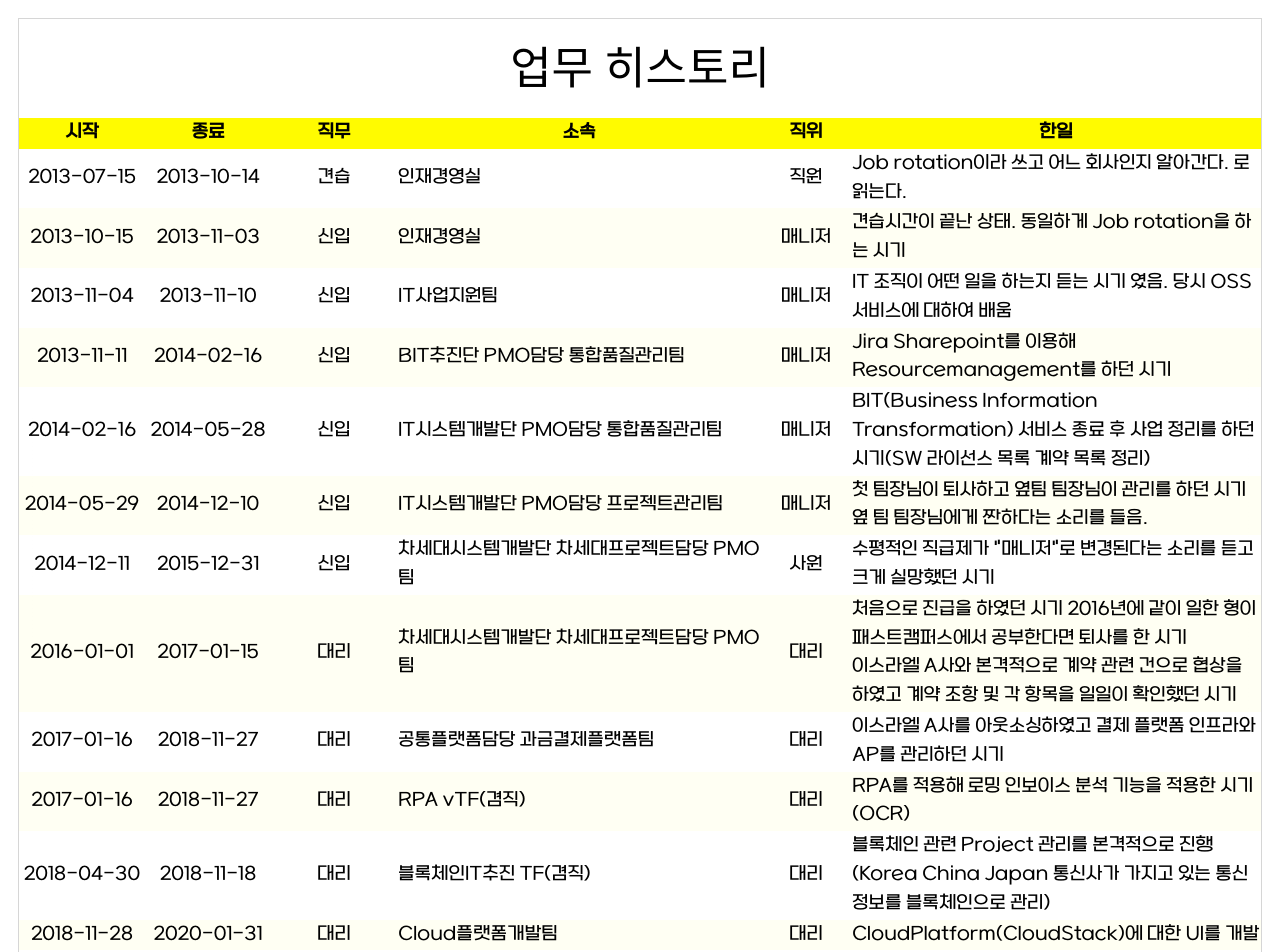
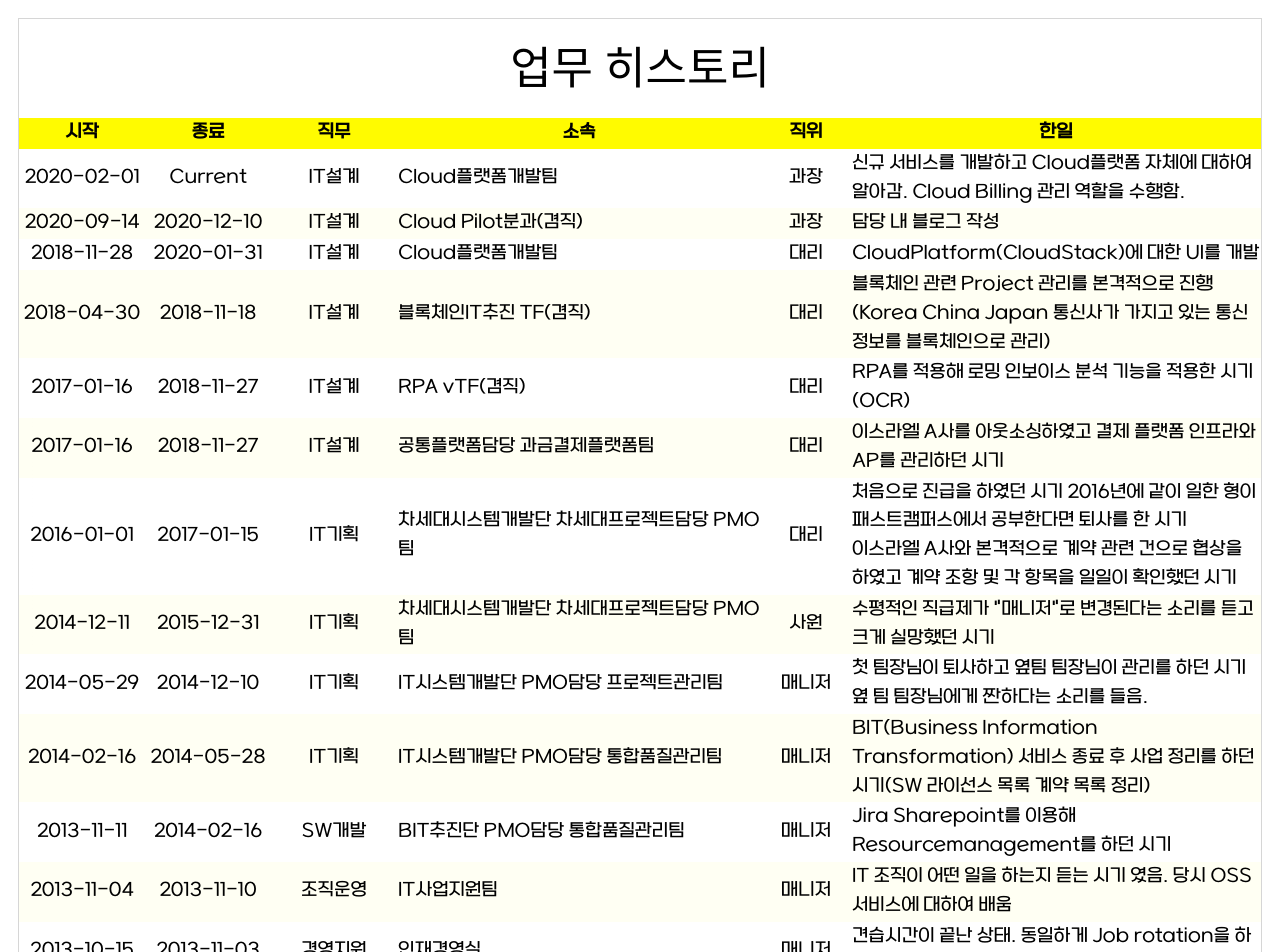
Before and after one commit to YongwoonJang/gyujanggak, a Next.js app in the folder jyu-homepage/: page /posts/profile-mgmt in a window 1280 px wide. Shown: the top 952 px of the page. Built offline with nearby package versions, Linux system fonts and the light colour scheme; a web font is replaced by a local one.

Commit message:
Modify : modify code process

```diff
--- a/jyu-homepage/pages/posts/[id].js
+++ b/jyu-homepage/pages/posts/[id].js
@@ -8,6 +8,7 @@ import Link from 'next/link'
 import pageStyles from '/styles/page.module.scss'
 
 import RequestFormAndResult from '../../components/searchFormForBoard'
+import { strictEqual } from 'assert'
 
 export function getStaticPaths() {
     const postNames = ["profile", "profile-mgmt", "politics", "hobby", "communication"]
@@ -57,6 +58,14 @@ export default function Post({id, data, contents}){
             </>
         )
     }else if(id == 'profile-mgmt'){
+        let rows = "";
+        const countOfRows = 14;
+
+        for(let i = 14; i > 0; i--){
+            rows = rows + "<tr>" + data.rows[i].split("|").map(x => "<td>"+x+"</td>").toString().replace(/,/g,"") + "</tr>";
+        }
+        rows = parse(rows);
+
         return (
             <>
 
@@ -69,48 +78,7 @@ export default function Post({id, data, contents}){
                             {parse(data.header.split("|").map(x => "<th>"+x+"</th>").toString().replace(/,/g," "))}
                         </thead>
                         <tbody>
-                            <tr>
-                                {parse(data.rows.first.split("|").map(x => "<td>"+x+"</td>").toString().replace(/,/g,""))}
-                            </tr>
-                            <tr>
-                                {parse(data.rows.second.split("|").map(x => "<td>" + x + "</td>").toString().replace(/,/g,""))}
-                            </tr>
-                            <tr>
-                                {parse(data.rows.third.split("|").map(x => "<td>" + x + "</td>").toString().replace(/,/g,""))}
-                            </tr>
-                            <tr>
-                                {parse(data.rows.fourth.split("|").map(x => "<td>" + x + "</td>").toString().replace(/,/g,""))}
-                            </tr>
-                            <tr>
-                                {parse(data.rows.fifth.split("|").map(x => "<td>" + x + "</td>").toString().replace(/,/g,""))}
-                            </tr>
-                            <tr>
-                                {parse(data.rows.sixth.split("|").map(x => "<td>" + x + "</td>").toString().replace(/,/g,""))}
-                            </tr>
-                            <tr>
-                                {parse(data.rows.seventh.split("|").map(x => "<td>" + x + "</td>").toString().replace(/,/g,""))}
-                            </tr>
-                            <tr>
-                                {parse(data.rows.eighth.split("|").map(x => "<td>" + x + "</td>").toString().replace(/,/g,""))}
-                            </tr>
-                            <tr>
-                                {parse(data.rows.nineth.split("|").map(x => "<td>" + x + "</td>").toString().replace(/,/g,""))}
-                            </tr>
-                            <tr>
-                                {parse(data.rows.tenth.split("|").map(x => "<td>" + x + "</td>").toString().replace(/,/g,""))}
-                            </tr>
-                            <tr>
-                                {parse(data.rows.eleventh.split("|").map(x => "<td>" + x + "</td>").toString().replace(/,/g,""))}
-                            </tr>
-                            <tr>
-                                {parse(data.rows.twelfth.split("|").map(x => "<td>" + x + "</td>").toString().replace(/,/g,""))}
-                            </tr>
-                            <tr>
-                                {parse(data.rows.thirteenth.split("|").map(x => "<td>" + x + "</td>").toString().replace(/,/g,""))}
-                            </tr>
-                            <tr>
-                                {parse(data.rows.fourteenth.split("|").map(x => "<td>" + x + "</td>").toString().replace(/,/g,""))}
-                            </tr>
+                            {rows}
                         </tbody>
                     </table>
                 </div>
--- a/jyu-homepage/public/posts/profile-mgmt.md
+++ b/jyu-homepage/public/posts/profile-mgmt.md
@@ -13,103 +13,103 @@ header:
     |직위
     |한일
 rows:
-    first:
+    1:
         2013-07-15
         |2013-10-14
-        |견습
+        |경영지원
         |인재경영실
         |직원
         |Job rotation이라 쓰고, 어느 회사인지 알아간다. 로 읽는다.
-    second:
+    2:
         2013-10-15
         |2013-11-03
-        |신입
+        |경영지원
         |인재경영실
         |매니저
         |견습시간이 끝난 상태. 동일하게 Job rotation을 하는 시기
-    third:
+    3:
         2013-11-04
         |2013-11-10
-        |신입
+        |조직운영
         |IT사업지원팀
         |매니저
         |IT 조직이 어떤 일을 하는지 듣는 시기 였음. 당시, OSS 서비스에 대하여 배움
-    fourth:
+    4:
         2013-11-11
         |2014-02-16
-        |신입
+        |SW개발
         |BIT추진단 PMO담당 통합품질관리팀
         |매니저
         |Jira, Sharepoint를 이용해 Resourcemanagement를 하던 시기
-    fifth:
+    5:
         2014-02-16
         |2014-05-28
-        |신입
+        |IT기획
         |IT시스템개발단 PMO담당 통합품질관리팀
         |매니저
         |BIT(Business Information Transformation) 서비스 종료 후 사업 정리를 하던 시기(SW 라이선스 목록, 계약 목록 정리)
-    sixth:
+    6:
         2014-05-29
         |2014-12-10
-        |신입
+        |IT기획
         |IT시스템개발단 PMO담당 프로젝트관리팀
         |매니저
         |첫 팀장님이 퇴사하고, 옆팀 팀장님이 관리를 하던 시기, 옆 팀 팀장님에게 짠하다는 소리를 들음.
-    seventh:
+    7:
         2014-12-11
         |2015-12-31
-        |신입
+        |IT기획
         |차세대시스템개발단 차세대프로젝트담당 PMO팀
         |사원
         |수평적인 직급제가 "매니저"로 변경된다는 소리를 듣고 크게 실망했던 시기
-    eighth:
+    8:
         2016-01-01
         |2017-01-15
-        |대리
+        |IT기획
         |차세대시스템개발단 차세대프로젝트담당 PMO팀
         |대리
         |처음으로 진급을 하였던 시기, 2016년에 같이 일한 형이 패스트캠퍼스에서 공부한다면 퇴사를 한 시기 <br/>
         이스라엘 A사와 본격적으로 계약 관련 건으로 협상을 하였고, 계약 조항 및 각 항목을 일일이 확인했던 시기
-    nineth:
+    9:
         2017-01-16
         |2018-11-27
-        |대리
+        |IT설계
         |공통플랫폼담당 과금결제플랫폼팀
         |대리
         |이스라엘 A사를 아웃소싱하였고, 결제 플랫폼 인프라와 AP를 관리하던 시기
-    tenth:
+    10:
         2017-01-16
         |2018-11-27
-        |대리
+        |IT설계
         |RPA vTF(겸직)
         |대리
         |RPA를 적용해 로밍 인보이스 분석 기능을 적용한 시기(OCR)
-    eleventh:
+    11:
         2018-04-30
         |2018-11-18
-        |대리
+        |IT설계
         |블록체인IT추진 TF(겸직)
         |대리
         |블록체인 관련 Project 관리를 본격적으로 진행(Korea, China, Japan 통신사가 가지고 있는, 통신 정보를 블록체인으로 관리)
-    twelfth:
+    12:
         2018-11-28
         |2020-01-31
-        |대리
+        |IT설계
         |Cloud플랫폼개발팀
         |대리
         |CloudPlatform(CloudStack)에 대한 UI를 개발
-    thirteenth:
+    13:
+        2020-09-14
+        |2020-12-10
+        |IT설계
+        |Cloud Pilot분과(겸직)
+        |과장
+        |담당 내 블로그 작성
+    14:
         2020-02-01
         |Current
-        |과장
+        |IT설계
         |Cloud플랫폼개발팀
         |과장
         |신규 서비스를 개발하고, Cloud플랫폼 자체에 대하여 알아감. Cloud Billing 관리 역할을 수행함.
-    fourteenth:
-        2020-09-14
-        |2020-12-10
-        |과장
-        |Cloud Pilot분과(겸직)
-        |과장
-        |담당 내 블로그 작성
 ---
--- a/jyu-homepage/styles/page.module.scss
+++ b/jyu-homepage/styles/page.module.scss
@@ -216,7 +216,7 @@
 }
 
 /* average mobile */
-@media screen and (max-width: 414px) {
+@media screen and (max-width: 420px) {
   .page{
     padding-left: 1em;
     font-size: 100%;
@@ -261,7 +261,21 @@
     margin-top: 1em;
     margin-left: 1em;
     margin-right: 1em;
-    font-size: 0.5em;
+    font-size: 0.45em;
   }
 
+  .profileDivTable th:nth-child(3){
+    display: none;
+  }
+
+  .profileDivTable tr td:nth-child(3){
+    display: none;
+  }
+
+  .profileDivTable tr td:nth-child(4) {
+  text-align: left;
+  min-width: 10em;
 }
+
+
+}
```
